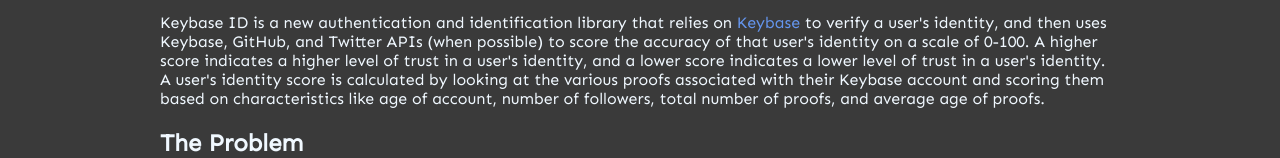
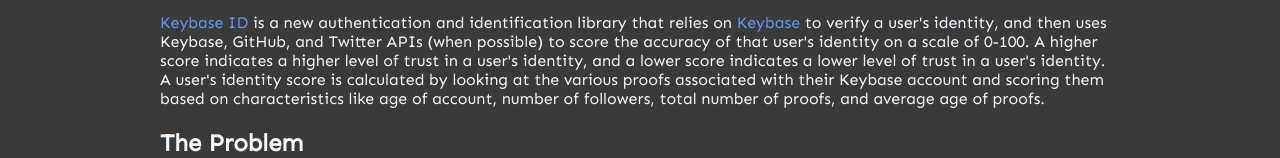
Before and after one commit to rickjerrity/blackholeDev, a Gatsby site: page /keybase-id/ in a window 1280 px wide. Shown: the part 549-707 px from the top of the page. Built offline with nearby package versions, Linux system fonts and the light colour scheme; Gatsby itself is replaced by a stand-in of ours.

Commit message:
Added link to GitHub project higher up in Keybase ID post

```diff
--- a/src/posts/keybase-id.md
+++ b/src/posts/keybase-id.md
@@ -9,7 +9,7 @@
 
 Identity is a difficult subject. I deeply value my privacy and anonymity both in real life and online, in certain situations, but I recognize the necessity of having a unique identifier for individuals. Sometimes we need to be absolutely positive that we are dealing with the right person, and just taking a username/password combination, asking their name, or some other means of verification simply won't cut it.
 
-Keybase ID is a new authentication and identification library that relies on [Keybase](https://keybase.io/) to verify a user's identity, and then uses Keybase, GitHub, and Twitter APIs (when possible) to score the accuracy of that user's identity on a scale of 0-100. A higher score indicates a higher level of trust in a user's identity, and a lower score indicates a lower level of trust in a user's identity. A user's identity score is calculated by looking at the various proofs associated with their Keybase account and scoring them based on characteristics like age of account, number of followers, total number of proofs, and average age of proofs.
+[Keybase ID](https://github.com/rickjerrity/keybase-id) is a new authentication and identification library that relies on [Keybase](https://keybase.io/) to verify a user's identity, and then uses Keybase, GitHub, and Twitter APIs (when possible) to score the accuracy of that user's identity on a scale of 0-100. A higher score indicates a higher level of trust in a user's identity, and a lower score indicates a lower level of trust in a user's identity. A user's identity score is calculated by looking at the various proofs associated with their Keybase account and scoring them based on characteristics like age of account, number of followers, total number of proofs, and average age of proofs.
 
 ## The Problem
 
```
